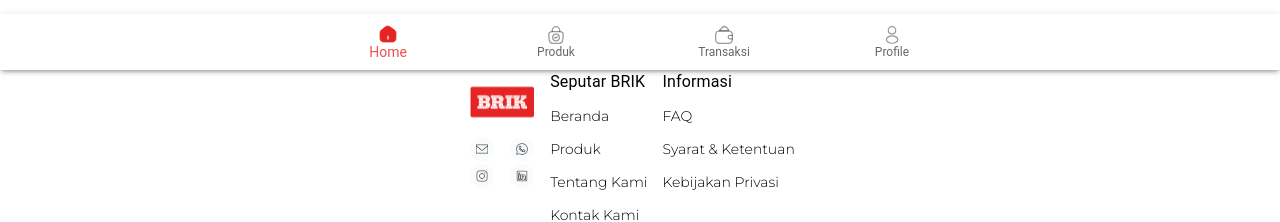
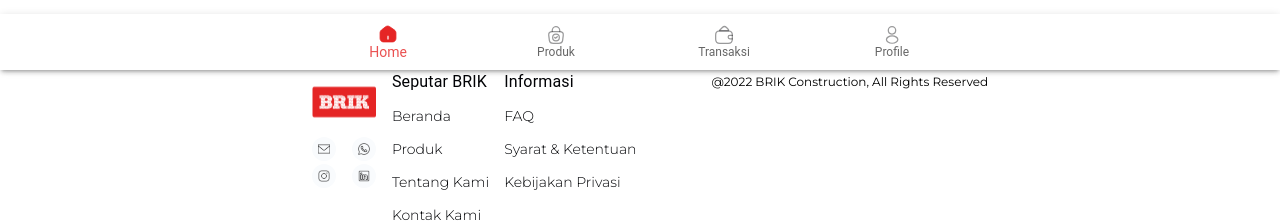
Before and after one commit to ParthChugh/pci-frontend, a Next.js app: page / in a window 1280 px wide. Shown: the part 730-952 px from the top of the page. Built offline with nearby package versions, Linux system fonts and the light colour scheme.

Commit message:
fixed footer

```diff
--- a/components/layout/footer.js
+++ b/components/layout/footer.js
@@ -12,7 +12,7 @@ import { Grid } from '@mui/material';
 export default function Footer({ footer }) {
   return (
     <div className={`${styles["footer-root"]}`} style={{ marginBottom: 30 }}>
-      <div className={"main-content"} style={{justifyContent: 'center'}}>
+      <div className={"main-content"} style={{ justifyContent: 'center' }}>
         <div>
           <div style={{ marginLeft: 20, marginRight: 20 }} className="d-flex justify-content-between align-items-start">
             <div className='align-items-start'>
@@ -38,7 +38,7 @@ export default function Footer({ footer }) {
             </div>
             {footer?.map((type, index) => {
               return (
-                <div style={{marginRight: 5}}>
+                <div style={{ marginRight: 5 }}>
                   <Typography className={styles["footer-block-title"]}>{type.title}</Typography>
                   {type.items.map((element, elindex) => {
                     return (
@@ -60,7 +60,10 @@ export default function Footer({ footer }) {
 
           </div>
         </div>
-
+        <div className={styles['border-line']} />
+        <div className={styles['copyright-footer']}>
+          @2022 BRIK Construction, All Rights Reserved
+        </div>
       </div>
     </div >
 
--- a/styles/footer.module.scss
+++ b/styles/footer.module.scss
@@ -205,3 +205,21 @@
   list-style-type: none;
 
 }
+
+.copyright-footer  {
+  font-family: $DEFAULT_FONT_FAMILTY;
+  font-style: normal;
+  font-weight: 400;
+  font-size: 12px;
+  line-height: 24px;
+  text-align: center;
+  margin-bottom: 50px;
+}
+
+.border-line {
+  border-top: 1px solid #010206;
+  margin-left: 20px;
+  margin-right: 20px;
+  margin-top: 20px;
+  margin-bottom: 20px;
+}
```
